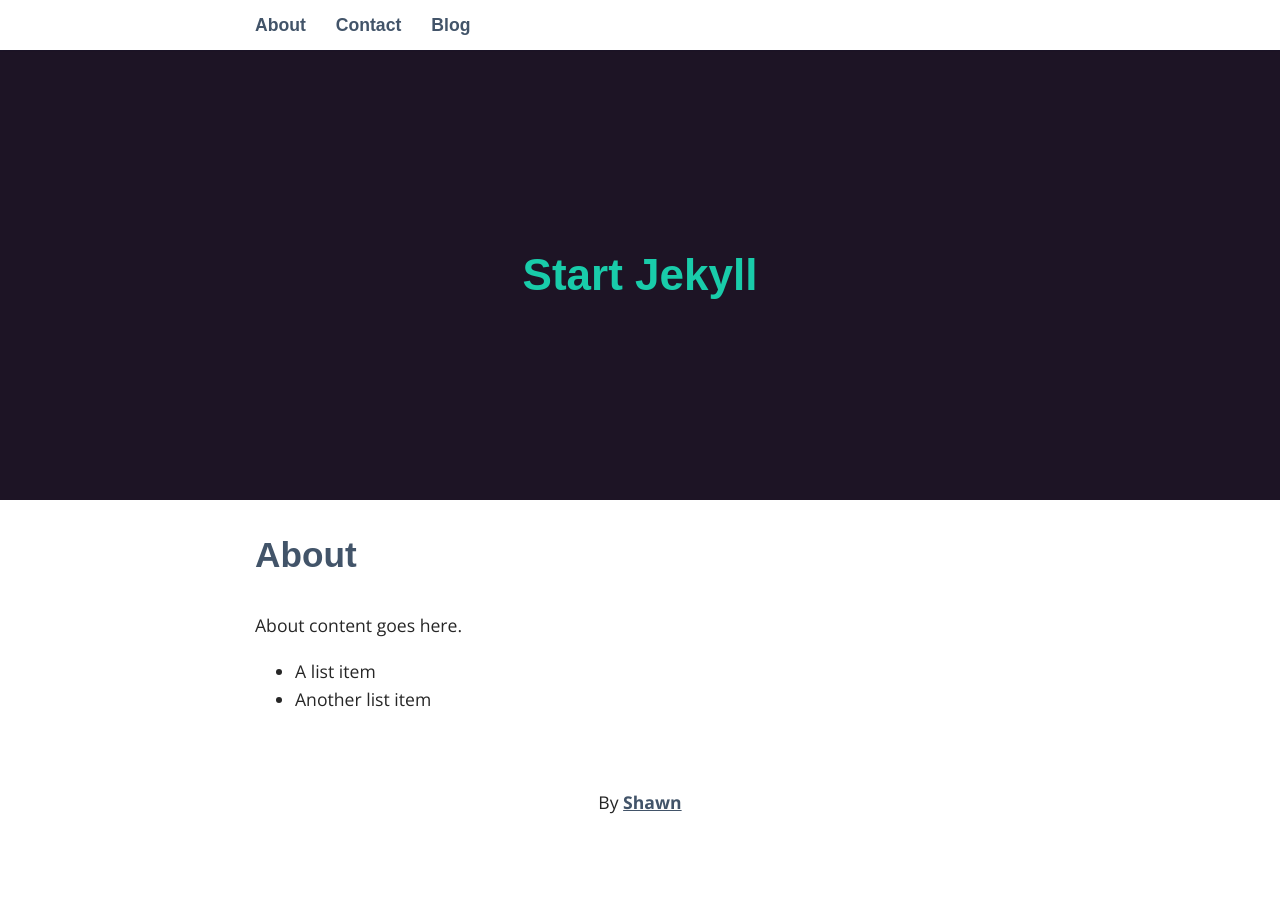
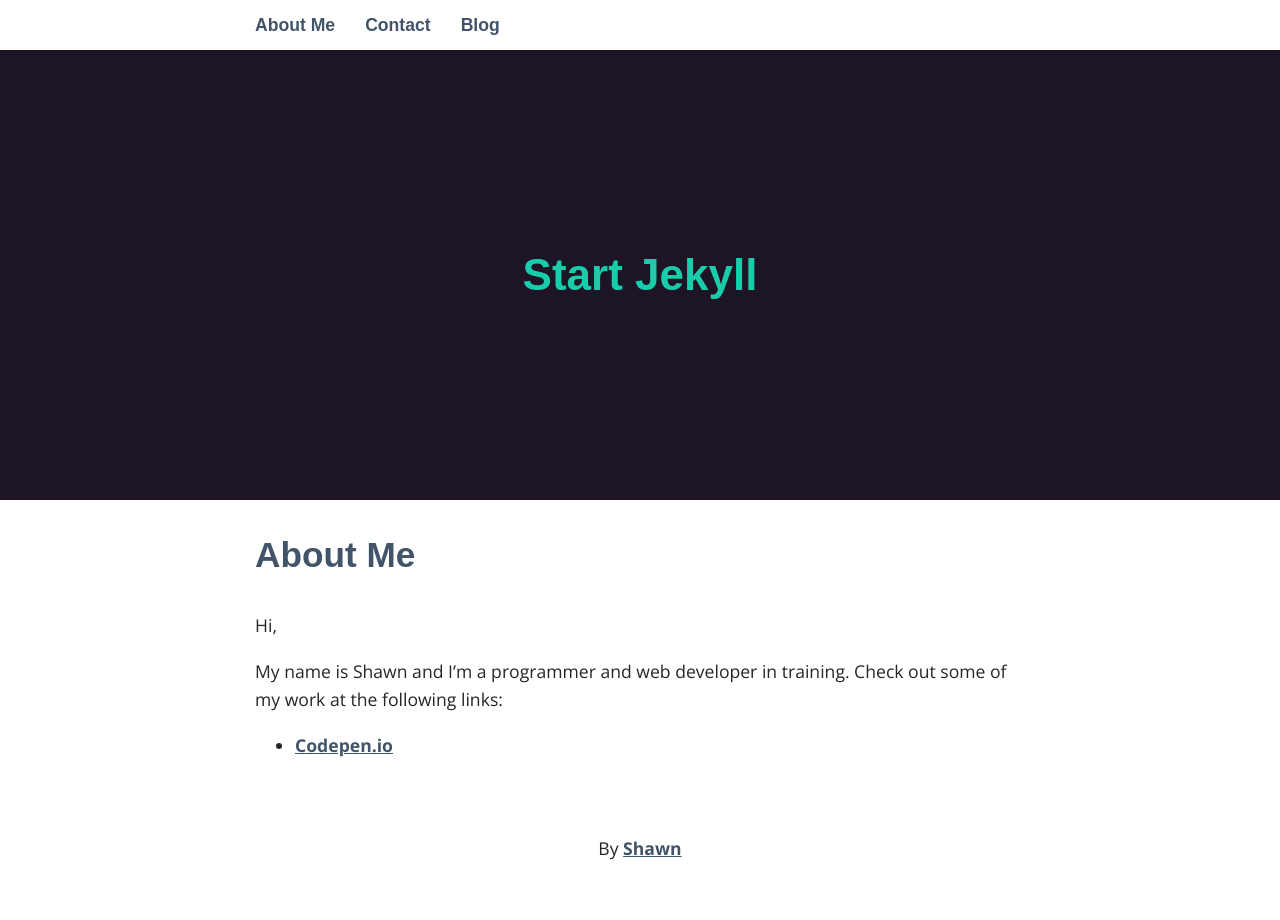
Before and after one commit to Apachemann/startjekyll, a Jekyll site: the page built from _pages/01_about.md, in a window 1280 px wide. Built offline with Jekyll 4.4.1, drawn with Linux system fonts in a browser that asks for light colours; some web fonts are replaced.

Commit message:
Edited About

```diff
--- a/_pages/01_about.md
+++ b/_pages/01_about.md
@@ -1,10 +1,10 @@
 ---
 layout: page
-title: About
+title: About Me
 permalink: /about/
 ---
+Hi,
 
-About content goes here.
+My name is Shawn and I'm a programmer and web developer in training. Check out some of my work at the following links:
 
-* A list item
-* Another list item
+* [Codepen.io](https://codepen.io/Apacheman/)
--- a/blog/index.html
+++ b/blog/index.html
@@ -2,10 +2,10 @@
 layout: default
 ---
 
-<h4>blog</h4>
+<h4>Here's where I ramble</h4>
 {% for post in site.posts %}
 		<time>{{ post.date | date: "%b %-d, %Y" }}</time>
 		<h3><a href="{{ post.url | prepend: site.baseurl }}">{{ post.title }}</a></h3>
 {% endfor %}
 
-<p>subscribe <a href="{{ "/feed.xml" | prepend: site.baseurl }}">via RSS</a></p>
+<!-- <p>subscribe <a href="{{ "/feed.xml" | prepend: site.baseurl }}">via RSS</a></p> -->
```
